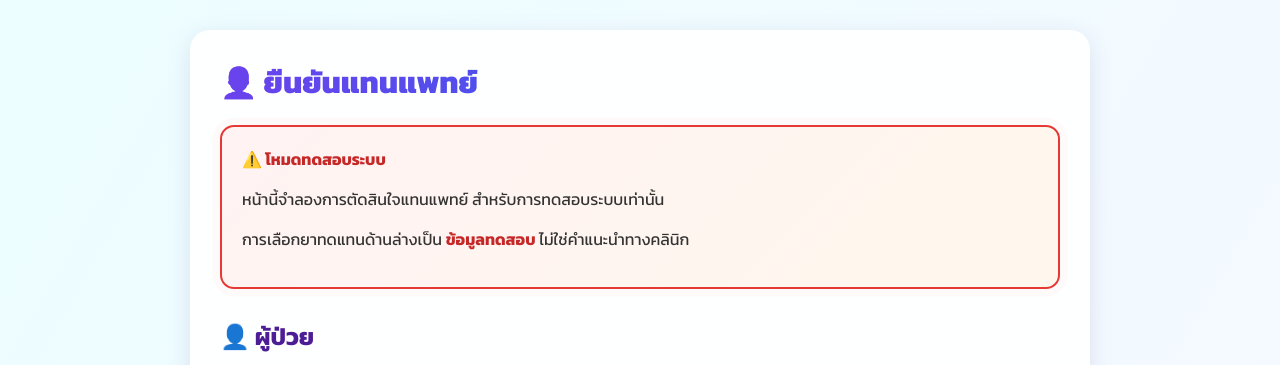
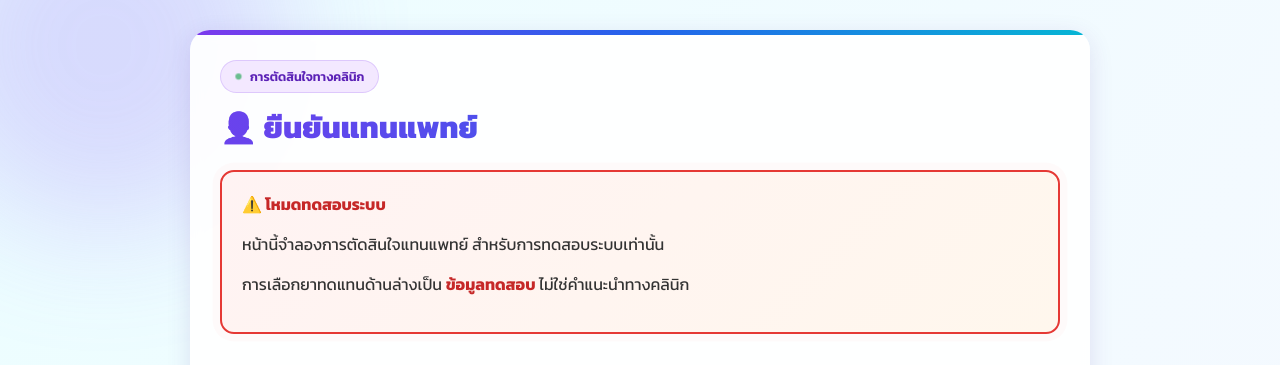
Before and after one commit to mydrugstock/drug-management, a Flask app: template templates/doctor_confirm.html in a window 1280 px wide. Shown: the top 365 px of the page. Run offline with Flask 3, Linux system fonts and the light colour scheme; the template is opened without the code that fills it, so the values that code supplies are empty.

Commit message:
Update doctor_confirm.html

```diff
--- a/templates/doctor_confirm.html
+++ b/templates/doctor_confirm.html
@@ -34,6 +34,17 @@
             50% { box-shadow: 0 0 0 8px rgba(220,38,38,0); }
         }
 
+        @keyframes blobMove {
+            0%, 100% { transform: translate(0, 0) scale(1); }
+            33% { transform: translate(30px, -20px) scale(1.1); }
+            66% { transform: translate(-20px, 20px) scale(0.95); }
+        }
+
+        @keyframes pulseDot {
+            0%, 100% { opacity: 1; transform: scale(1); }
+            50% { opacity: 0.5; transform: scale(0.85); }
+        }
+
         body {
             font-family: 'Kanit', Arial, sans-serif;
             background: linear-gradient(120deg, #eef2ff, #ecfeff, #fdf4ff);
@@ -42,20 +53,85 @@
             margin: 0;
             padding: 30px;
             color: #333;
+            position: relative;
+            overflow-x: hidden;
+        }
+
+        body::before,
+        body::after {
+            content: "";
+            position: fixed;
+            border-radius: 50%;
+            filter: blur(60px);
+            opacity: 0.3;
+            z-index: 0;
+            animation: blobMove 16s ease-in-out infinite;
+        }
+
+        body::before {
+            width: 340px;
+            height: 340px;
+            background: #a78bfa;
+            top: -110px;
+            left: -90px;
+        }
+
+        body::after {
+            width: 300px;
+            height: 300px;
+            background: #22d3ee;
+            bottom: -100px;
+            right: -80px;
+            animation-delay: -6s;
         }
 
         .container {
             max-width: 900px;
             margin: auto;
+            position: relative;
+            z-index: 1;
         }
 
         .card {
             background: rgba(255,255,255,0.92);
+            backdrop-filter: blur(6px);
             padding: 30px;
             border-radius: 20px;
             box-shadow: 0 6px 24px rgba(76, 29, 149, 0.12);
             opacity: 0;
             animation: fadeInUp 0.6s ease forwards;
+            position: relative;
+            overflow: hidden;
+        }
+
+        .card::before {
+            content: "";
+            position: absolute;
+            top: 0; left: 0; right: 0;
+            height: 5px;
+            background: linear-gradient(90deg, #7c3aed, #2563eb, #06b6d4);
+        }
+
+        .badge {
+            display: inline-flex;
+            align-items: center;
+            gap: 8px;
+            background: #f3e8ff;
+            border: 1px solid rgba(124,58,237,0.18);
+            padding: 6px 14px;
+            border-radius: 999px;
+            font-size: 12.5px;
+            font-weight: 600;
+            color: #5b21b6;
+            margin-bottom: 12px;
+        }
+
+        .badge .dot {
+            width: 7px;
+            height: 7px;
+            border-radius: 50%;
+            background: #16a34a;
+            animation: pulseDot 1.8s ease-in-out infinite;
         }
 
         h1 {
@@ -237,6 +313,11 @@
         <!-- ====================================================== -->
         <!-- HEADER -->
         <!-- ====================================================== -->
+
+        <div class="badge">
+            <span class="dot"></span>
+            การตัดสินใจทางคลินิก
+        </div>
 
         <h1>
             👨‍⚕️ ยืนยันแทนแพทย์
```
